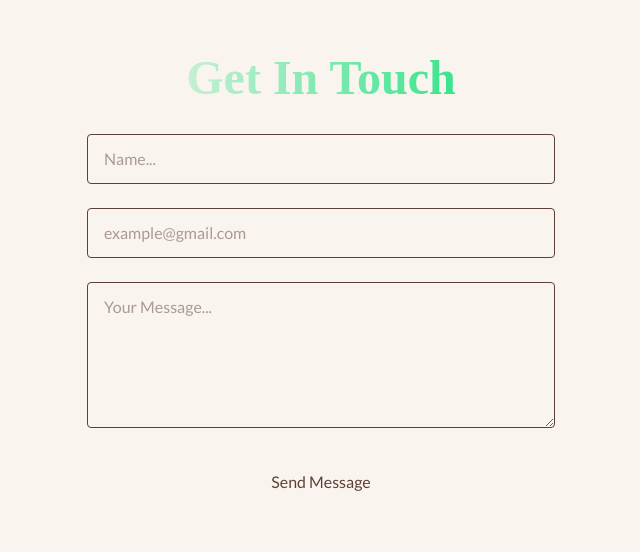
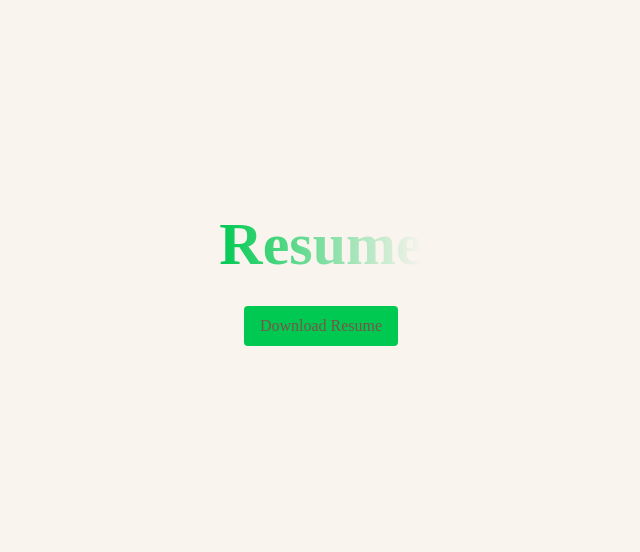
Before and after one commit to NeOpoku/NePortfolio, a React (Vite) app: page / in a window 1280 px wide. Shown: the part 2628-3180 px from the top of the page, without its empty margins (319-959 px from the left). Built offline with nearby package versions, Linux system fonts and the light colour scheme; a web font is replaced by a local one.

Commit message:
added resume and footer

```diff
--- a/src/App.jsx
+++ b/src/App.jsx
@@ -1,14 +1,14 @@
 
 import React, { useState } from 'react'
-import './App.css'
 import { LoadingScreen } from './components/LoadingScreen';
 import { NavBar } from './components/NavBar';
 import { MobileMenu } from './components/MobileMenu';
 import { Home } from './components/sections/Home';
 import { AboutMe } from './components/sections/AboutMe';
 import { Projects } from './components/sections/Projects';
-//import { Resume } from './components/sections/Resume';
+import { Resume } from './components/sections/Resume';
 import { Contact } from './components/sections/Contact';
+//import { footer } from './components/sections/footer'
 import "./index.css";
 
 function App() {
@@ -28,8 +28,8 @@ function App() {
         <Home />
         <AboutMe />
         <Projects />
+        <Resume />
         <Contact />
-
 
 
     </div>
--- a/src/components/sections/AboutMe.jsx
+++ b/src/components/sections/AboutMe.jsx
@@ -1,4 +1,3 @@
-
 
 export const AboutMe = () => {
     const frontendSkills = [
--- a/src/components/sections/Projects.jsx
+++ b/src/components/sections/Projects.jsx
@@ -77,25 +77,6 @@ export const Projects = () => {
               </div>
             </div>
 
-            <div
-              className="
-              glass p-6 rounded-xl border border-white/10
-              hover:-translate-y-1 hover:border-green-500/30
-              hover:shadow-[0_4px_20px_rgba(59,130,246,0.1)]
-              transition-all
-            "
-            >
-              </div>
-            </div>
-
-            <div
-              className="
-              glass p-6 rounded-xl border border-white/10
-              hover:-translate-y-1 hover:border-green-500/30
-              hover:shadow-[0_4px_20px_rgba(59,130,246,0.1)]
-              transition-all
-            "
-            >
               </div>
             </div>
     </section>
--- a/src/components/sections/Resume.jsx
+++ b/src/components/sections/Resume.jsx
@@ -0,0 +1,30 @@
+export const Resume = () => {
+  return (
+     <section
+          id="Resume"
+          className="min-h-screen flex items-center justify-center py-20 font-league"
+          >
+
+          <div className="max-w-5xl mx-auto px-4">
+          <h2 className="text-6xl font-bold mb-8 bg-gradient-to-r from-green-500 to-brown-400 bg-clip-text text-transparent text-center font-league">
+            {" "}
+            Resume
+          </h2>
+                  {/* Resume Download Link (Optional) */}
+                  <div className="text-center mt-8">
+                      <a
+                          href="" // Make sure the PDF is in your public folder or adjust the path
+                          target="_blank"
+                          rel="noopener noreferrer"
+                          className="bg-green-500 hover:bg-green-600 text-white py-2 px-4 rounded inline-block"
+                      >
+                          Download Resume
+                      </a>
+                  </div>
+                  </div>
+            </section>
+
+  );
+};
+
+export default Resume;
--- /dev/null
+++ b/src/components/sections/footer.jsx
@@ -0,0 +1,37 @@
+
+
+const footer = () => {
+  return (
+    <footer className="bg-gray-800 text-white py-6">
+      <div className="container mx-auto px-4">
+        <div className="flex flex-col md:flex-row justify-between items-center">
+          {/* Contact Info */}
+          <div className="mb-4 md:mb-0 text-center md:text-left">
+            <p>&copy; {new Date().getFullYear()} Imani Moss. All rights reserved.</p>
+            <p>Designed & Developed by Imani</p>
+          </div>
+          {/* Social Media Links */}
+
+            <a
+              href="https://github.com/neopoku"
+              target="_blank"
+              rel="noopener noreferrer"
+              className="hover:text-green-400"
+            >
+              GitHub
+            </a>
+            <a
+              href="https://linkedin.com/in/mossimani"
+              target="_blank"
+              rel="noopener noreferrer"
+              className="hover:text-green-600"
+            >
+              LinkedIn
+            </a>
+          </div>
+        </div>
+    </footer>
+  );
+};
+
+export default Footer;
```
Also changed, not shown: 1 other file (tests, documents, lock files or other folders).
